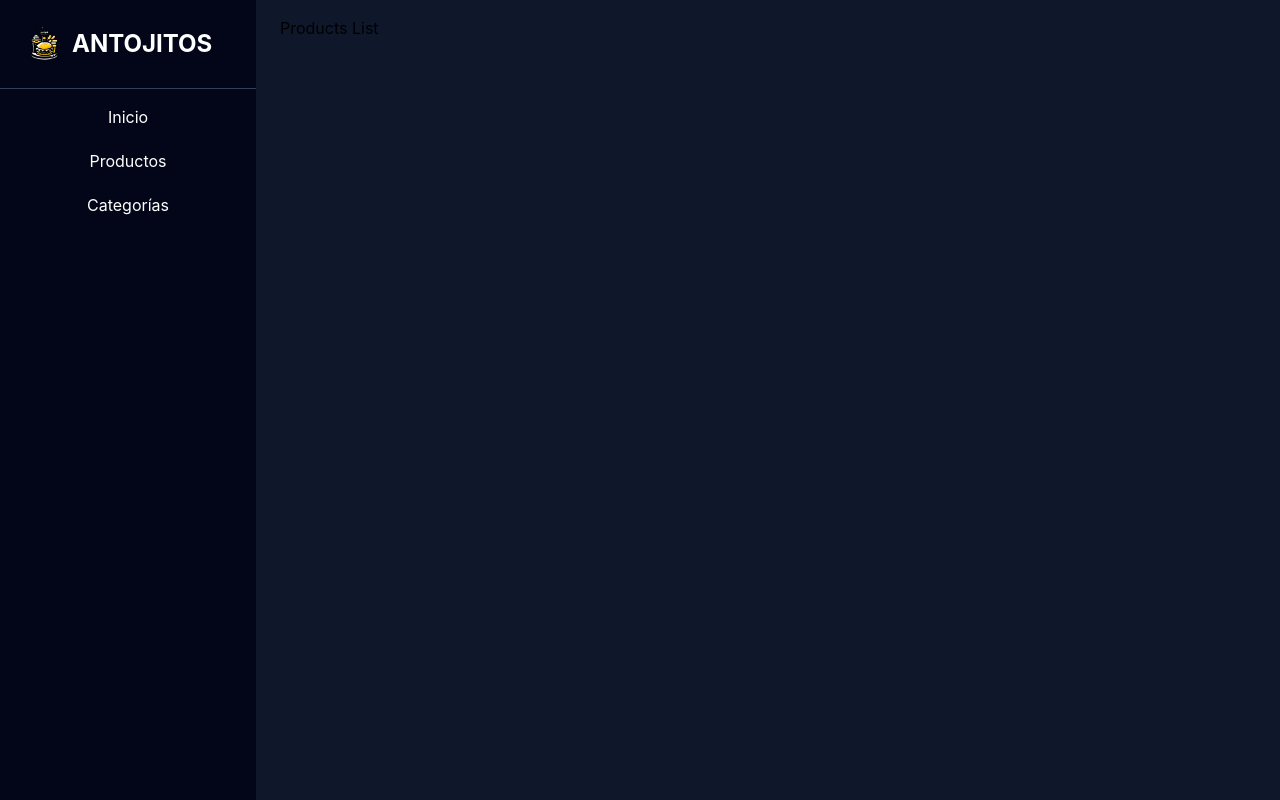
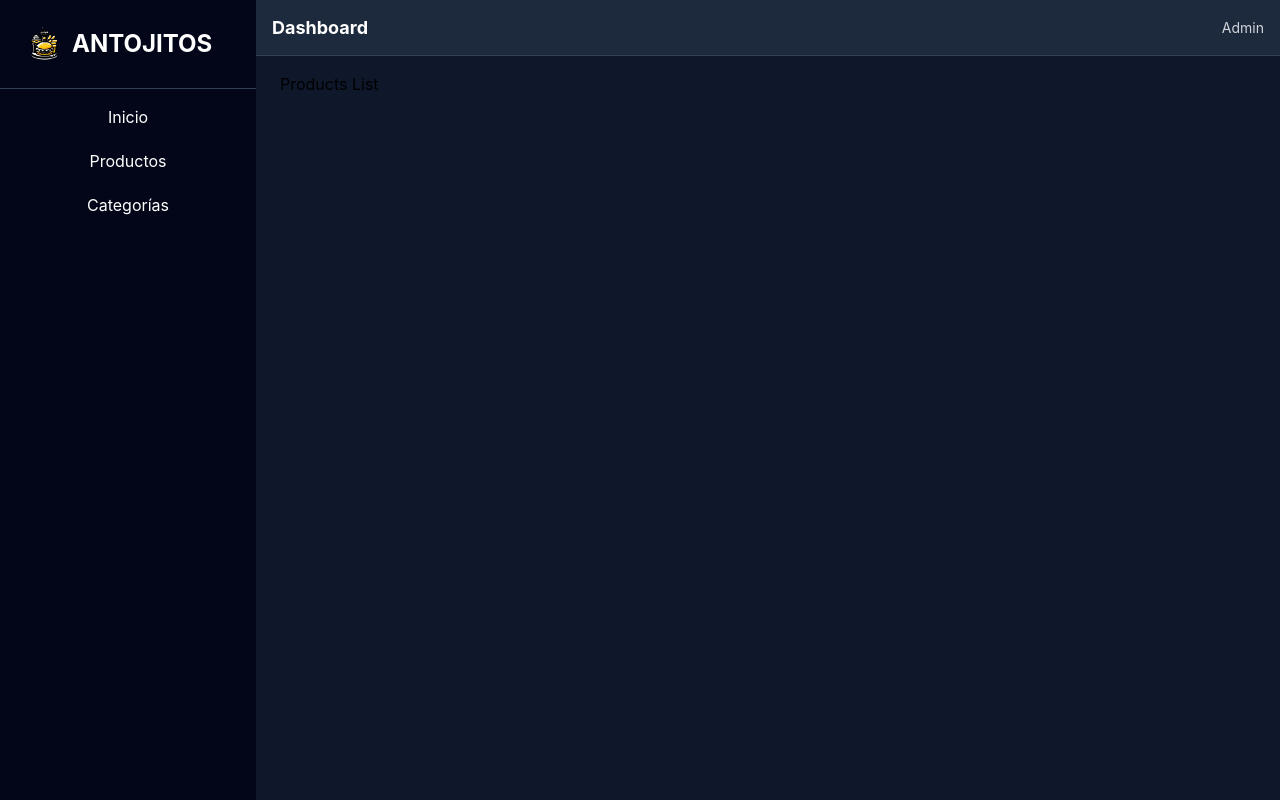
Before and after one commit to garavagliaangelina81-creator/e-commerce-2, a React (Vite) app in the folder React/: page /products in a window 1280 px wide. Built offline with nearby package versions, Linux system fonts and the light colour scheme.

Commit message:
implementacion de la story 4, estructura del main Area

```diff
--- /dev/null
+++ b/React/src/components/layouts/Header/Header.tsx
@@ -0,0 +1,11 @@
+export default function Header() {
+  return (
+    <header className="w-full h-14 bg-slate-800 text-white flex items-center justify-between px-4 border-b border-slate-700">
+      <h1 className="text-lg font-bold">Dashboard</h1>
+
+      <div className="text-sm opacity-80">
+        Admin
+      </div>
+    </header>
+  );
+}
--- a/React/src/components/layouts/Layout.tsx
+++ b/React/src/components/layouts/Layout.tsx
@@ -1,6 +1,7 @@
 import { useState } from 'react';
 import { Link, Outlet } from 'react-router'; //IMPORTAR OUTLET DESPUES
 import Home from '../../pages/home/Home';
+import Header from "./Header/Header";
 
 
 
@@ -39,12 +40,17 @@ export default function Layout() { //estructura general de la UI
                 </aside>
 
                 {/* Main area */}
+                <div className="flex-1 flex flex-col">
+                    <Header/>
+
                 <main className="flex-1 overflow-y-auto p-6 pt-4 w-full">
                     <Outlet /> {/*sirve para poner la "pantalla" de las secciones que estan en el sidebar*/}
 
                 </main>
             </div>
+            </div>
         </>
 
     );
-}
+
+    }
```
